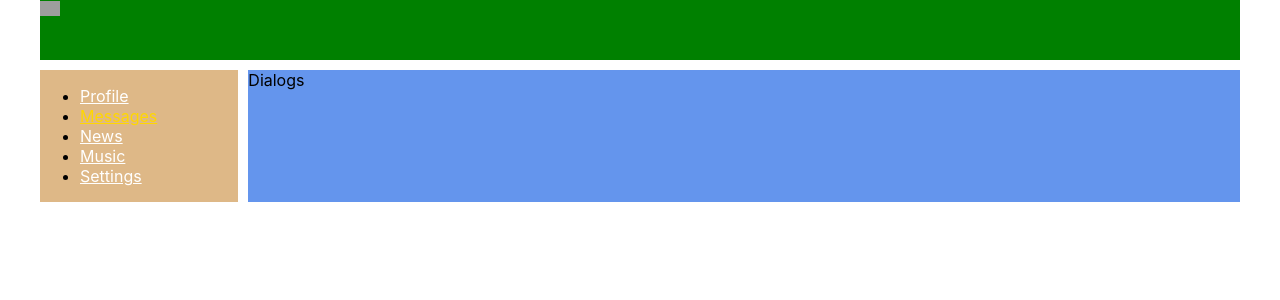
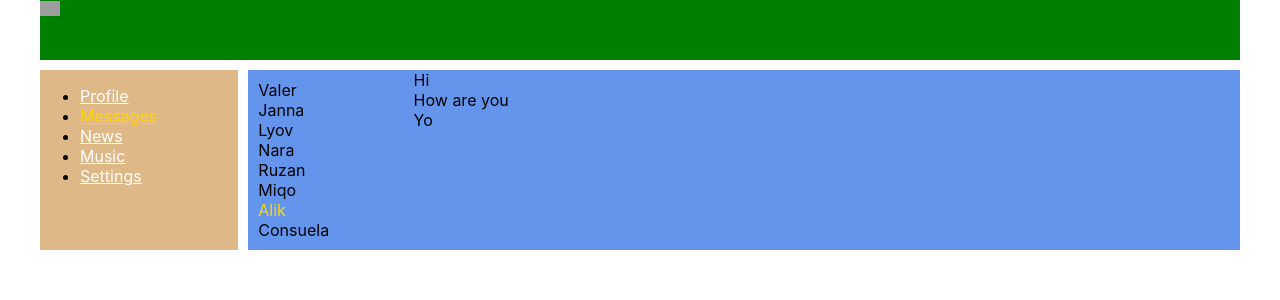
Before and after one commit to albertshkhyan/IT-KAMASUTRA, a React (Create React App) app: page /dialogs in a window 1280 px wide. Shown: the top 300 px of the page. Built offline with nearby package versions, Linux system fonts and the light colour scheme; grey boxes are pictures that could not be loaded.

Commit message:
21: 2 part - react router dom -> create Dialog Page

```diff
--- a/src/components/Dashboard/Dashboard.jsx
+++ b/src/components/Dashboard/Dashboard.jsx
@@ -1,6 +1,7 @@
 import React from 'react';
 
 import classes from './style.module.css';
+import { NavLink } from 'react-router-dom';
 
 const Dashboard = () => {
     return (
@@ -9,29 +10,29 @@ const Dashboard = () => {
                 <nav>
                     <ul>
                         <li className={classes.item}>
-                            <a  href="/profile">
+                            <NavLink activeClassName={classes.activeLink}  to="/profile">
                                 Profile
-                            </a>
+                            </NavLink>
                         </li>
-                        <li className={ `${classes.item} ${classes.active}` } >
-                            <a  href="/dialogs">
+                        <li className={classes.item} >
+                            <NavLink activeClassName={classes.activeLink}  to="/dialogs">
                                 Messages
-                            </a>
+                            </NavLink>
                         </li>
                         <li className={classes.item}>
-                            <a  href="/news">
+                            <NavLink activeClassName={classes.activeLink}  to="/news">
                                 News
-                            </a>
+                            </NavLink>
                         </li>
                         <li className={classes.item}>
-                            <a  href="/music">
+                            <NavLink activeClassName={classes.activeLink}  to="/music">
                                 Music
-                            </a>
+                            </NavLink>
                         </li>
                         <li className={classes.item}>
-                            <a  href="/settings">
+                            <NavLink activeClassName={classes.activeLink}  to="/settings">
                                 Settings
-                            </a>
+                            </NavLink>
                         </li>
 
                     </ul>
--- a/src/components/Dashboard/style.module.css
+++ b/src/components/Dashboard/style.module.css
@@ -5,6 +5,6 @@
   .item a {
       color: white;
   }
-  .item.active a{
+  .item a.activeLink{
       color: gold;
   }
--- a/src/components/Dialogs/Dialogs.jsx
+++ b/src/components/Dialogs/Dialogs.jsx
@@ -4,8 +4,40 @@ import classes from './style.module.css';
 
 const Dialogs = (props ) => {
     return (
-        <div className={classes.Dialogs}>
-            Dialogs
+        <div className={classes.dialogs}>
+
+            <div className={classes.dialogsItems }>
+                <div className={classes.dialog}>
+                    Valer
+                </div>
+                <div className={classes.dialog}>
+                    Janna
+                </div>
+                <div className={classes.dialog}>
+                    Lyov
+                </div>
+                <div className={classes.dialog}>
+                    Nara
+                </div>
+                <div className={classes.dialog}>
+                    Ruzan
+                </div>
+                <div className={classes.dialog}>
+                    Miqo
+                </div>
+                <div className={classes.dialog + ' ' + classes.active}>
+                    Alik
+                </div>
+                <div className={classes.dialog}>
+                    Consuela
+                </div>
+            </div>
+
+            <div className={classes.messages}>
+                <div className={classes.message}>Hi</div>
+                <div className={classes.message}>How are you</div>
+                <div className={classes.message}>Yo</div>
+            </div>
         </div>
     );
 }
--- a/src/components/Dialogs/style.module.css
+++ b/src/components/Dialogs/style.module.css
@@ -0,0 +1,10 @@
+.dialogs {
+    display: grid;
+    grid-template-columns: 2fr 10fr;
+}
+.dialogsItems {
+    padding: 10px;
+}
+.dialogsItems .dialog.active {
+    color: gold;
+}
```
